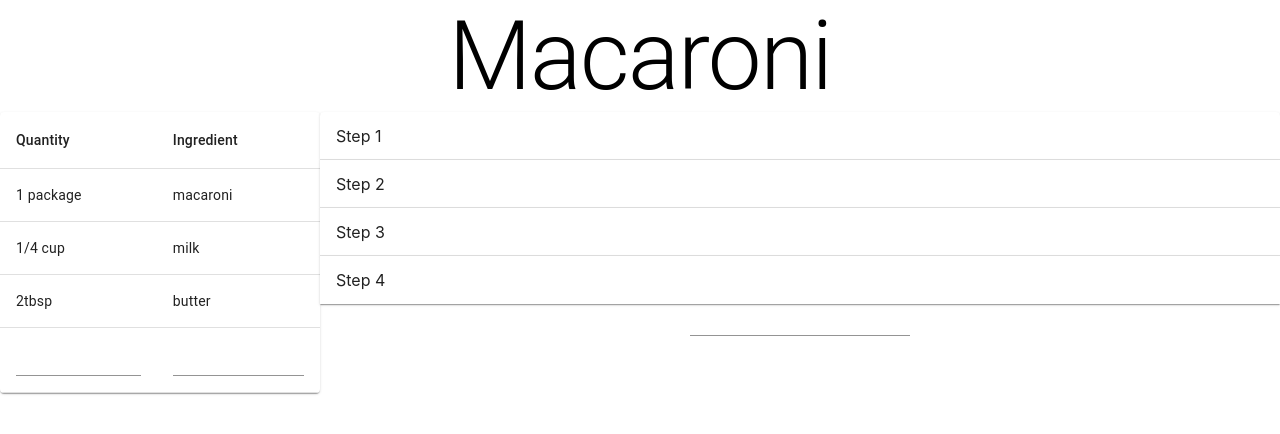
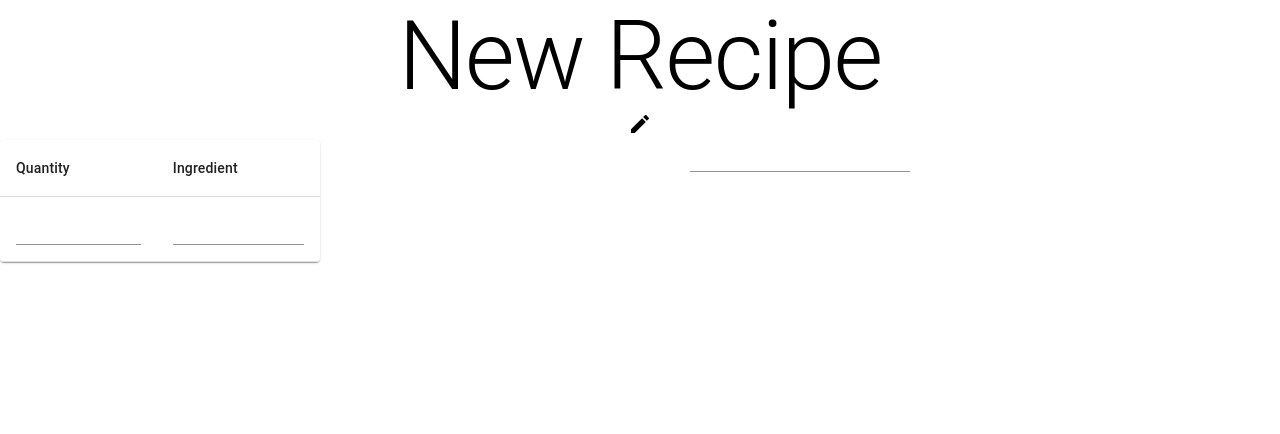
Before and after one commit to allyjay317/efficientfoodplanner, a React (Create React App) app: page / in a window 1280 px wide. Shown: the top 434 px of the page. Built offline with nearby package versions, Linux system fonts and the light colour scheme.

Commit message:
added ability to change name of recipe

```diff
--- a/src/components/RecipePage.js
+++ b/src/components/RecipePage.js
@@ -2,9 +2,7 @@ import {
   Accordion,
   AccordionDetails,
   AccordionSummary,
-  Button,
   Grid,
-  Input,
   Paper,
   Table,
   TableBody,
@@ -17,9 +15,11 @@ import {
 } from "@material-ui/core";
 import React, { useEffect, useState } from "react";
 
-const RecipePage = ({ status }) => {
+import EditIcon from "@material-ui/icons/Edit";
+
+const RecipePage = ({ status, ...props }) => {
   const [recipe, setRecipe] = useState({
-    name: "",
+    name: "New Recipe",
     ingredients: [],
     steps: [],
   });
@@ -28,18 +28,16 @@ const RecipePage = ({ status }) => {
     name: "",
   });
   const [newStep, setNewStep] = useState("");
+  const [editName, setEditName] = useState(false);
+  const [editingName, setEditingName] = useState(recipe.name);
 
   useEffect(() => {
-    setRecipe({
-      name: "Macaroni",
-      ingredients: [
-        { quantity: "1 package", name: "macaroni" },
-        { quantity: "1/4 cup", name: "milk" },
-        { quantity: "2tbsp", name: "butter" },
-      ],
-      steps: ["step1", "step2", "step3", "step4"],
-    });
-  }, []);
+    if (props.recipe) {
+      setRecipe(props.recipe);
+    }
+
+    setEditingName("Macaroni");
+  }, [props]);
 
   const onIngredientChange = (e) => {
     setNewIngredient({
@@ -74,11 +72,37 @@ const RecipePage = ({ status }) => {
     }
   };
 
+  const onNameChange = (e) => {
+    setEditingName(e.target.value);
+  };
+
+  const onNameKeyDown = (e) => {
+    if (e.keyCode === 13 && editingName !== "") {
+      setEditName(false);
+      setRecipe({
+        ...recipe,
+        name: editingName,
+      });
+    }
+  };
+
   return (
     <div>
       <Grid container>
         <Grid item xs="12">
-          <Typography variant="h1">{recipe.name}</Typography>
+          {editName ? (
+            <TextField
+              value={editingName}
+              onChange={onNameChange}
+              onKeyDown={onNameKeyDown}
+            ></TextField>
+          ) : (
+            <Typography variant="h1">{recipe.name}</Typography>
+          )}
+
+          {status === "create" && (
+            <EditIcon onClick={() => setEditName(true)}></EditIcon>
+          )}
         </Grid>
         <Grid item xs="3">
           <TableContainer component={Paper}>
@@ -96,7 +120,7 @@ const RecipePage = ({ status }) => {
                     </TableRow>
                   );
                 })}
-                {status == "create" && (
+                {status === "create" && (
                   <TableRow>
                     <TableCell>
                       <TextField
```
